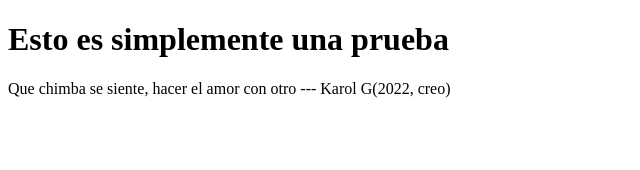
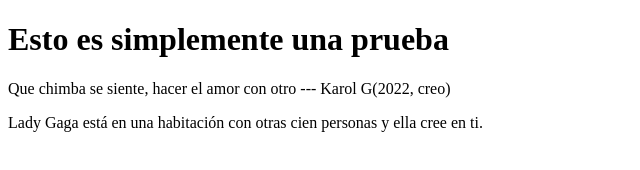
Before and after one commit to AlvaroFajardoPlaza/repositiorio-tryout1, a plain HTML site: page index.html in a window 1280 px wide. Shown: the whole page, without its empty margins (0-640 px from the left). Drawn offline with Linux system fonts and the light colour scheme.

Commit message:
añadimos los cambios realizados en los archivos index y textorandom

```diff
--- a/index.html
+++ b/index.html
@@ -9,5 +9,6 @@
 <body>
     <h1>Esto es simplemente una prueba</h1>
     <p>Que chimba se siente, hacer el amor con otro --- Karol G(2022, creo)</p>
+    <p>Lady Gaga está en una habitación con otras cien personas y ella cree en ti.</p>
 </body>
 </html>
```
Also changed, not shown: textorandom.txt.
